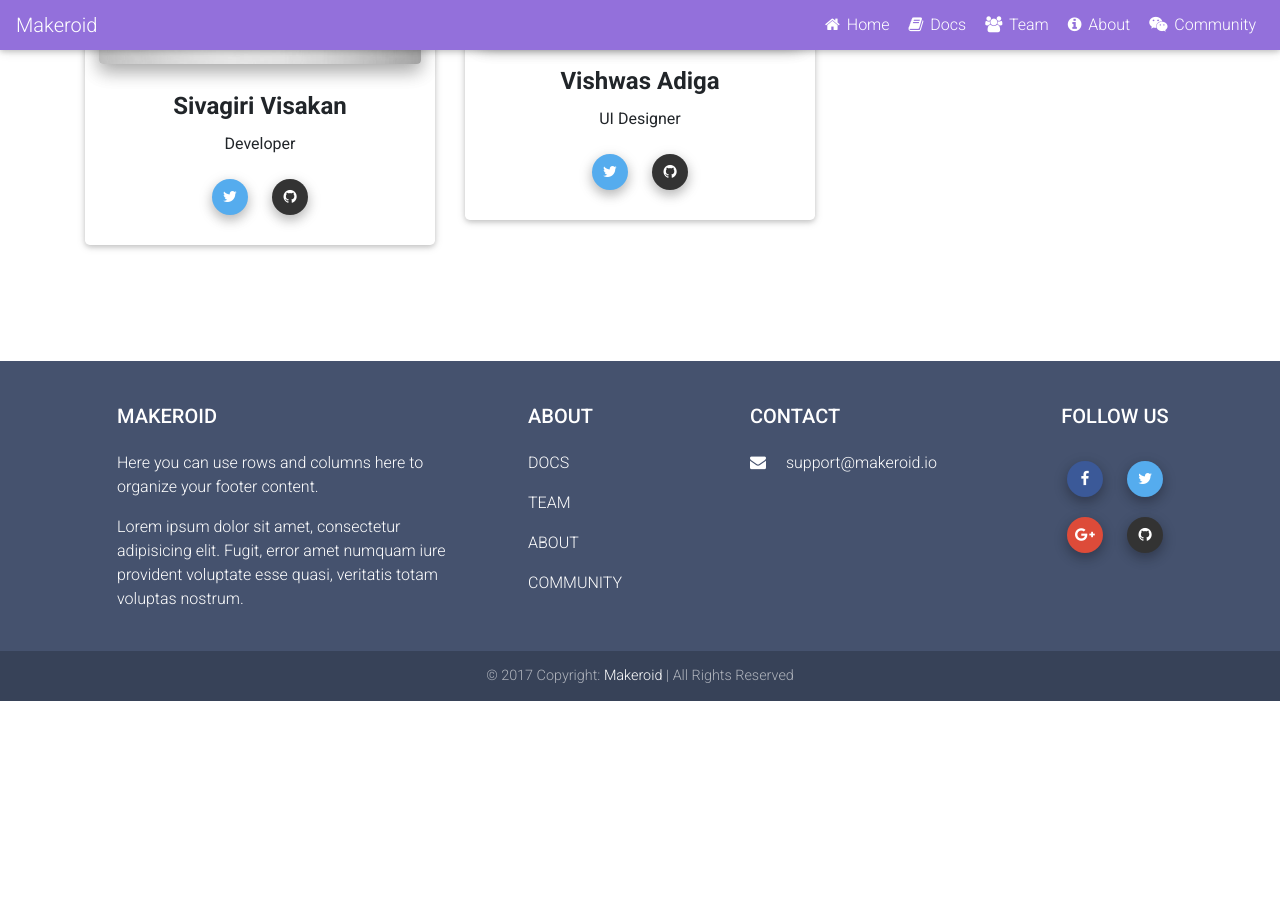
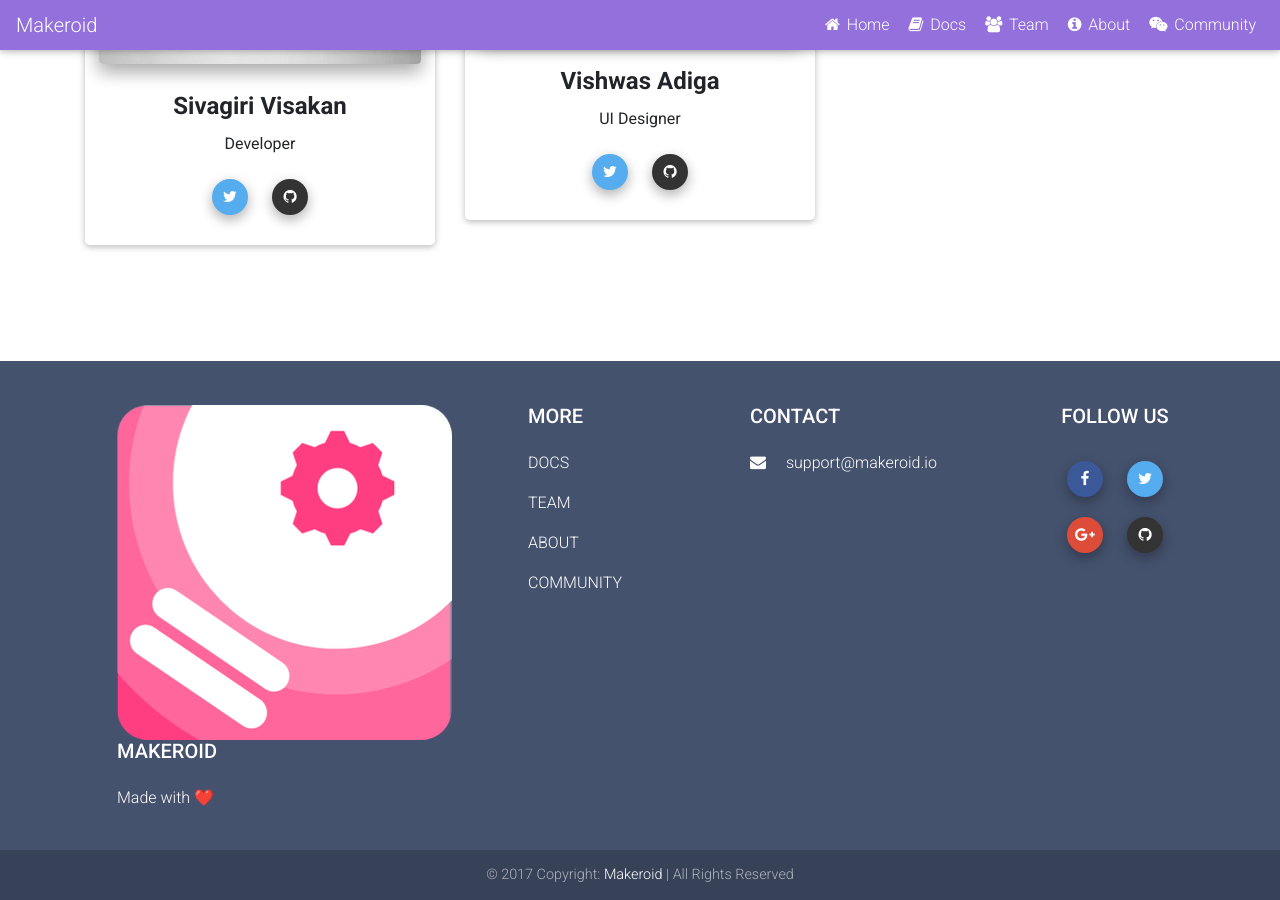
Before and after one commit to Kodular/kodular.github.io, a Jekyll site: the page built from team.html, in a window 1280 px wide and 900 px high, scrolled down 1756 px. Built offline with Jekyll 4.4.1, drawn with Linux system fonts in a browser that asks for light colours; nearby versions of some CDN libraries; some web fonts are replaced; library files that are not in the unit come from our copies; before the commit the page ends 2457 px from its top, so only the background shows below that.

Commit message:
Update footer.html

```diff
--- a/_includes/footer.html
+++ b/_includes/footer.html
@@ -1,23 +1,20 @@
 <footer class="page-footer center-on-small-only mdb-color stylish-color-dark">
-
   <!--Footer Links-->
   <div class="container">
     <div class="row my-4">
 
       <!--First column-->
       <div class="col-md-4 col-lg-4">
+        <img class="img-fluid" src="assets/logo.png">
         <h5 class="title mb-4 font-bold">Makeroid</h5>
-                            <p>Here you can use rows and columns here to organize your footer content.</p>
-                            <p>Lorem ipsum dolor sit amet, consectetur adipisicing elit. Fugit, error amet numquam iure provident
-                                voluptate esse quasi, veritatis totam voluptas nostrum. </p>
+        <p>Made with ❤️</p>
       </div>
       <!--/.First column-->
 
       <hr class="clearfix w-100 d-md-none">
-
       <!--Second column-->
       <div class="col-md-2 col-lg-2 ml-auto">
-                            <h5 class="title mb-4 font-bold">About</h5>
+        <h5 class="title mb-4 font-bold">More</h5>
         <ul>
           <p><a href="https://docs.makeroid.io/">DOCS</a></p>
           <p><a href="/team">TEAM</a></p>
@@ -28,7 +25,6 @@
       <!--/.Second column-->
 
       <hr class="clearfix w-100 d-md-none">
-
       <!--Third column-->
       <div class="col-md-4 col-lg-3">
         <h5 class="title mb-4 font-bold">Contact</h5>
@@ -38,24 +34,22 @@
       <!--/.Third column-->
 
       <hr class="clearfix w-100 d-md-none">
-
       <!--Fourth column-->
       <div class="col-md-2 col-lg-2 text-center">
         <h5 class="title mb-4 font-bold">Follow Us</h5>
         <!--Social buttons-->
         <div class="social-section mt-2 ">
           <!--Facebook-->
-                                <a type="button" class="btn-floating btn-small btn-fb waves-effect waves-light"><i class="fa fa-facebook"></i></a>
+          <a type="button" class="btn-floating btn-small btn-fb waves-effect waves-light" href="{{ site.social.fb }}"><i class="fa fa-facebook"></i></a>
           <!--Twitter-->
-                                <a type="button" class="btn-floating btn-small btn-tw waves-effect waves-light"><i class="fa fa-twitter"></i></a>
+          <a type="button" class="btn-floating btn-small btn-tw waves-effect waves-light" href="{{ site.social.twitter }}"><i class="fa fa-twitter"></i></a>
           <!--Google +-->
-                                <a type="button" class="btn-floating btn-small btn-gplus waves-effect waves-light"><i class="fa fa-google-plus"></i></a>
+          <a type="button" class="btn-floating btn-small btn-gplus waves-effect waves-light" href="{{ site.social.gplus }}"><i class="fa fa-google-plus"></i></a>
           <!--Github-->
-                                <a type="button" class="btn-floating btn-small btn-git waves-effect waves-light"><i class="fa fa-github"></i></a>
+          <a type="button" class="btn-floating btn-small btn-git waves-effect waves-light" href="{{ site.social.github }}"><i class="fa fa-github"></i></a>
         </div>
       </div>
       <!--/.Fourth column-->
-
     </div>
   </div>
   <!--/.Footer Links-->
@@ -67,9 +61,4 @@
     </div>
   </div>
   <!--/.Copyright-->
-
 </footer>
-
- <div id="scrollToTop" class="scrollToTop mbr-arrow-up"><a style="text-align: center;"><i class="mbri-down mbr-iconfont"></i></a></div>
- <input name="animation" type="hidden">
- <!--<input name="cookieData" type="hidden" data-cookie-text="We use cookies to give you the best experience">-->
```
Lines whose indentation alone changed are shown as unchanged.
